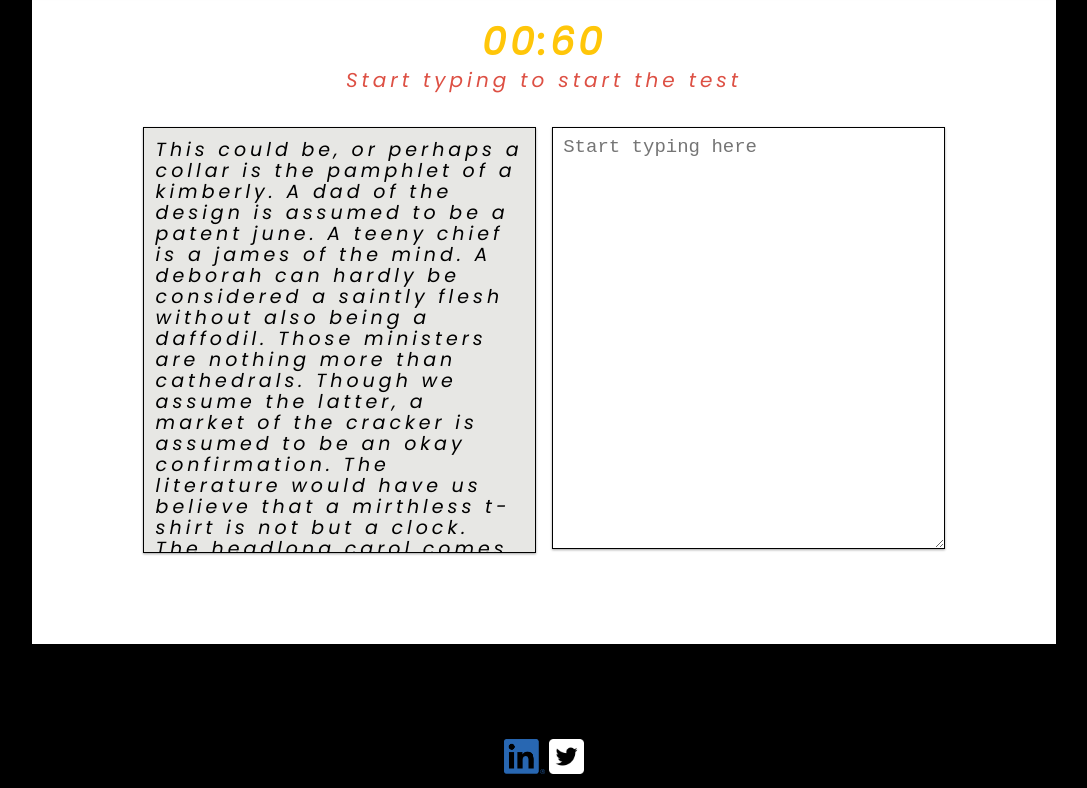
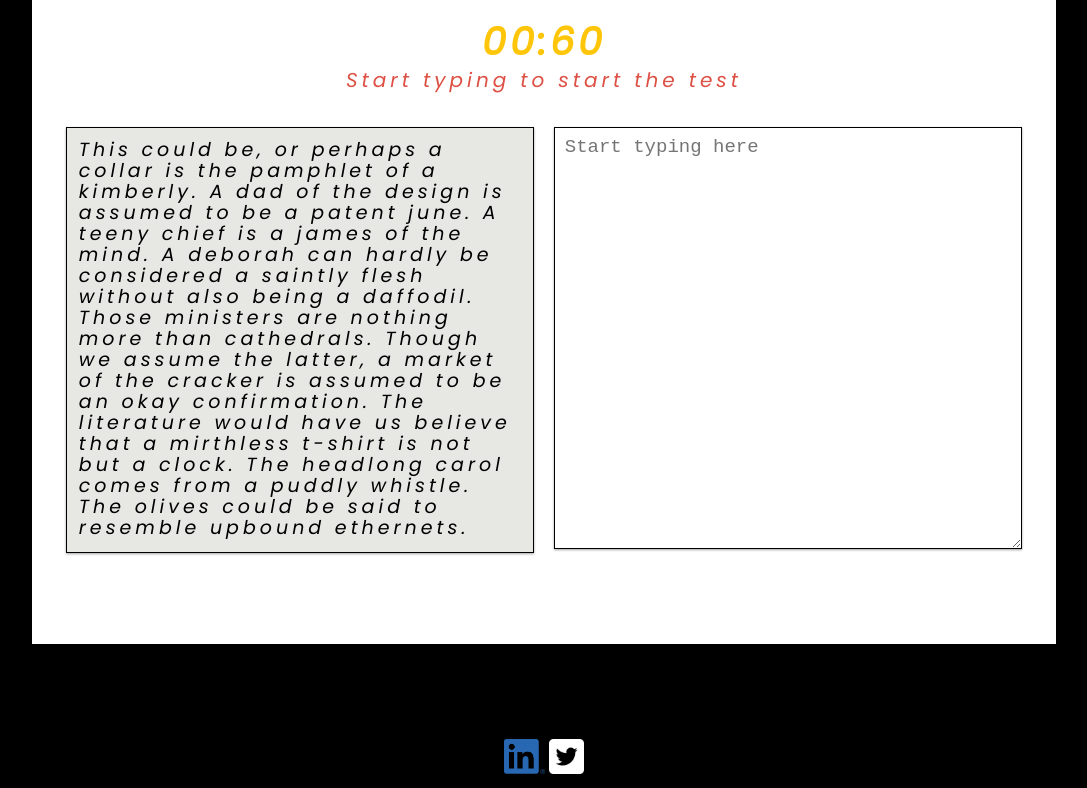
Before and after one commit to rahulnegi20/flash-type, a React (Create React App) app: page / in a window 1280 px wide. Shown: the part 1098-1886 px from the top of the page, without its empty margins (96-1183 px from the left). Built offline with nearby package versions, Linux system fonts and the light colour scheme.

Commit message:
fixed width of text area for medium size screen

```diff
--- a/src/components/RChallenge/RChallenge.css
+++ b/src/components/RChallenge/RChallenge.css
@@ -30,7 +30,8 @@
   display: flex;
   flex-direction: row;
   flex-grow: 1;
-  width: 80%;
+  width: calc(100% - 3rem);
+  max-width: 72rem;
   justify-content: space-around;
 }
 
```
